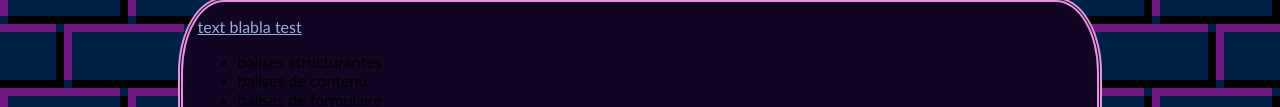
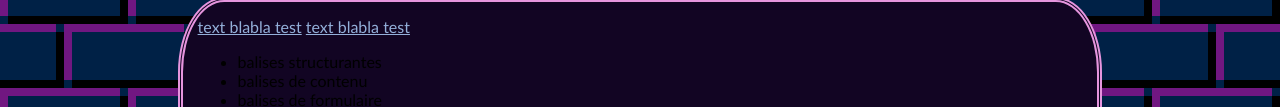
Before and after one commit to Royaku-Atlantis/atlantis_games_site, a plain HTML site: page index.html in a window 1280 px wide. Shown: the part 424-531 px from the top of the page. Drawn offline with Linux system fonts and the light colour scheme.

Commit message:
Add link to redneck_vs_alien index page

```diff
--- a/index.html
+++ b/index.html
@@ -20,6 +20,7 @@
     </header>
     <main>
         <a href="caca.html">text blabla test</a>
+        <a href="redneck_vs_alien/index.html">text blabla test</a>
         <ul>
             <li>balises structurantes</li>
             <li>balises de contenu</li>
```
